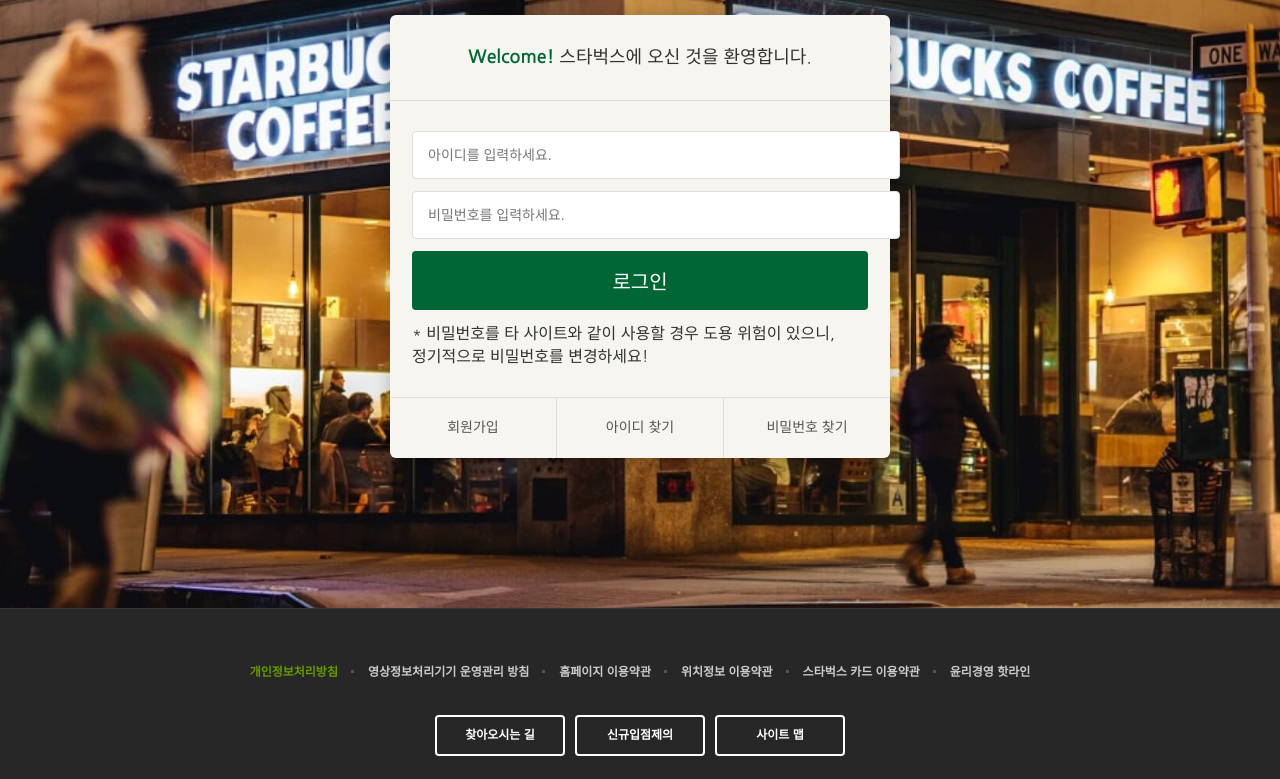
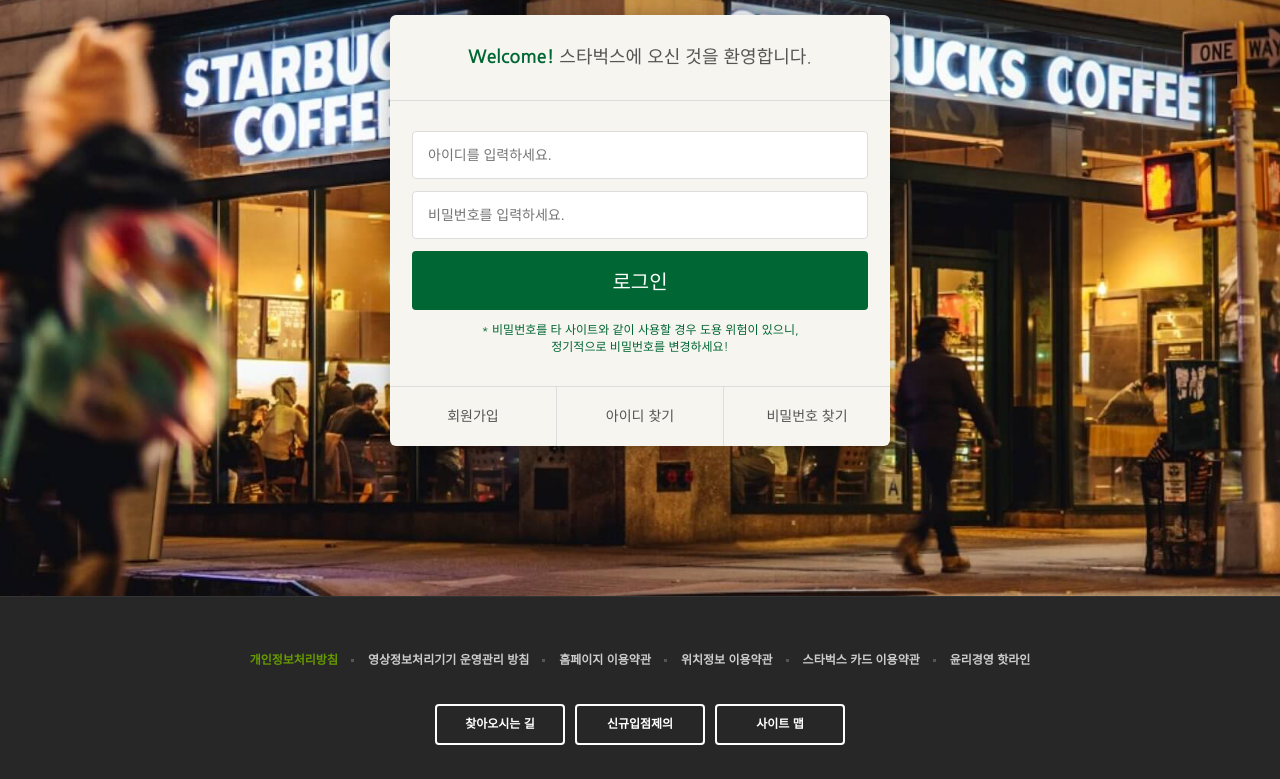
Before and after one commit to eundore/starbucks, a plain HTML site: page signin/index.html in a window 1280 px wide. Shown: the part 271-1050 px from the top of the page. Drawn offline with nearby package versions, Linux system fonts and the light colour scheme.

Commit message:
로그인 페이지 수정

```diff
--- a/css/signin.css
+++ b/css/signin.css
@@ -22,6 +22,7 @@
   border-radius: 6px;
   background-color: #F6F5F0;
   box-shadow: 2px 2px 20px rgba(0,0,0,.3);
+  color: #555;
 }
 
 .signin__card h2 {
@@ -47,6 +48,7 @@
   border: 1px solid #ddd;
   border-radius: 4px;
   outline: none;
+  box-sizing: border-box;
   font-size: 14px;
 }
 
--- a/signin/index.html
+++ b/signin/index.html
@@ -372,7 +372,7 @@
         <input type="text" placeholder="아이디를 입력하세요."/>
         <input type="password" placeholder="비밀번호를 입력하세요." />
         <input type="submit" value="로그인" />
-        <br>
+        <p>
           * 비밀번호를 타 사이트와 같이 사용할 경우 도용 위험이 있으니,<br/>
           정기적으로 비밀번호를 변경하세요!
         </p>
```
